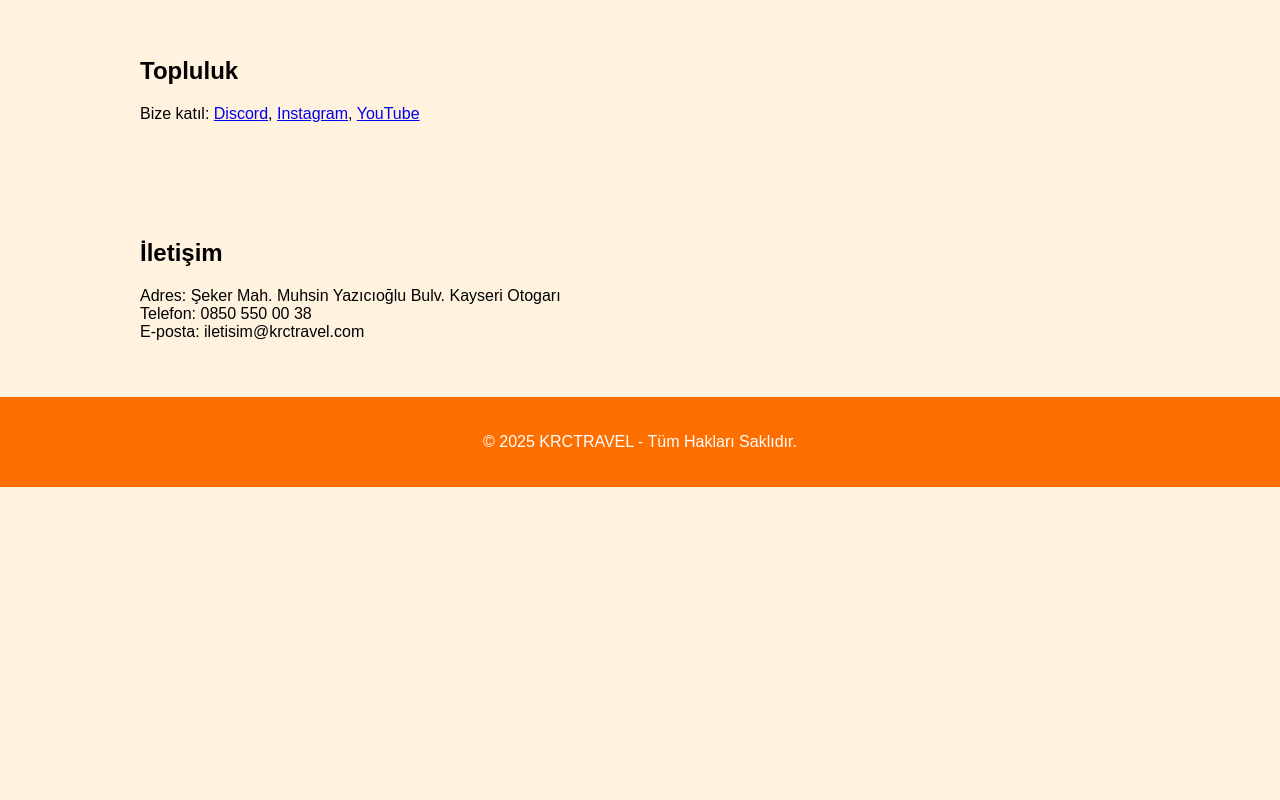
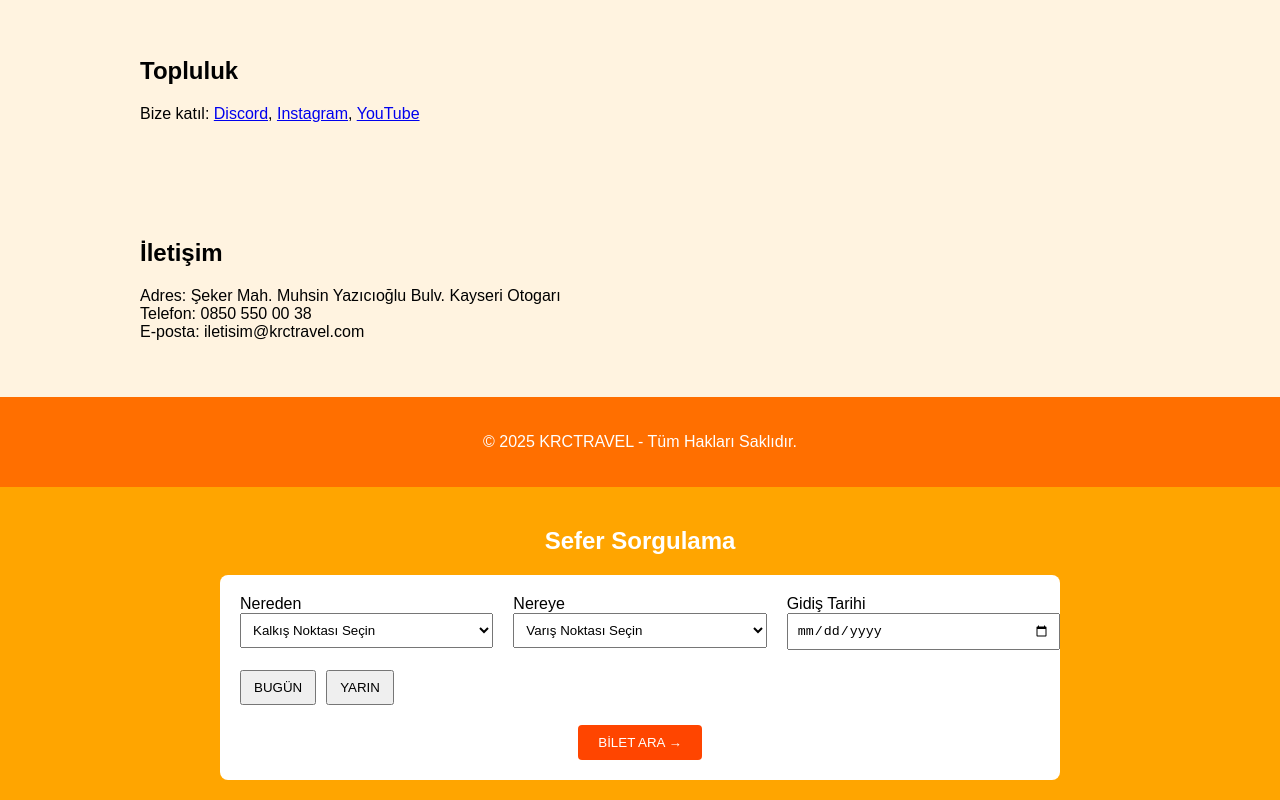
Before and after one commit to bucaLi35-bc/krctravel, a plain HTML site: page index.html in a window 1280 px wide. Shown: the part 1304-2104 px from the top of the page. Before the commit the page ends 1791 px from the top, so only its background shows below. Drawn offline with nearby package versions, Linux system fonts and the light colour scheme.

Commit message:
Update index.html

```diff
--- a/index.html
+++ b/index.html
@@ -129,3 +129,46 @@ ${tarih}`;
   </script>
 </body>
 </html>
+<!-- Seferler Bölümü -->
+<section style="background-color: #FFA500; padding: 20px; font-family: Arial, sans-serif;">
+  <h2 style="text-align: center; color: white;">Sefer Sorgulama</h2>
+  <form style="max-width: 800px; margin: auto; background-color: white; padding: 20px; border-radius: 8px;">
+    <div style="display: flex; flex-wrap: wrap; gap: 20px; justify-content: space-between;">
+
+      <div style="flex: 1; min-width: 200px;">
+        <label for="nereden">Nereden</label><br>
+        <select id="nereden" name="nereden" style="width: 100%; padding: 8px;">
+          <option value="">Kalkış Noktası Seçin</option>
+          <option value="ankara">Ankara</option>
+          <option value="istanbul">İstanbul</option>
+          <option value="izmir">İzmir</option>
+        </select>
+      </div>
+
+      <div style="flex: 1; min-width: 200px;">
+        <label for="nereye">Nereye</label><br>
+        <select id="nereye" name="nereye" style="width: 100%; padding: 8px;">
+          <option value="">Varış Noktası Seçin</option>
+          <option value="ankara">Ankara</option>
+          <option value="istanbul">İstanbul</option>
+          <option value="izmir">İzmir</option>
+        </select>
+      </div>
+
+      <div style="flex: 1; min-width: 200px;">
+        <label for="tarih">Gidiş Tarihi</label><br>
+        <input type="date" id="tarih" name="tarih" style="width: 100%; padding: 8px;">
+      </div>
+
+      <div style="flex: 1; min-width: 200px; display: flex; align-items: flex-end; gap: 10px;">
+        <button type="button" onclick="document.getElementById('tarih').value = new Date().toISOString().split('T')[0];" style="padding: 8px 12px;">BUGÜN</button>
+        <button type="button" onclick="let d = new Date(); d.setDate(d.getDate() + 1); document.getElementById('tarih').value = d.toISOString().split('T')[0];" style="padding: 8px 12px;">YARIN</button>
+      </div>
+
+    </div>
+
+    <div style="text-align: center; margin-top: 20px;">
+      <button type="submit" style="background-color: #FF4500; color: white; padding: 10px 20px; border: none; border-radius: 4px;">BİLET ARA →</button>
+    </div>
+  </form>
+</section>
```
